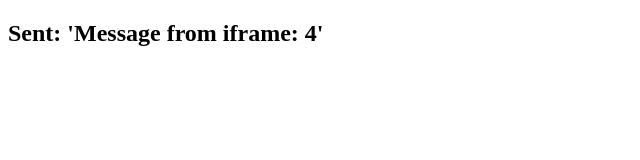
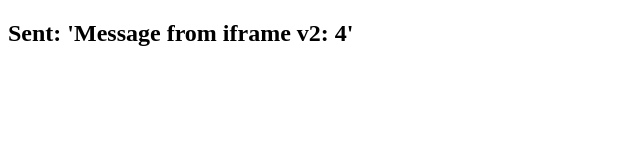
Before and after one commit to alik-p/iframe, an Angular app: page / in a window 1280 px wide. Shown: the top 160 px of the page, without its empty margins (0-640 px from the left). Built offline with nearby package versions, Linux system fonts and the light colour scheme.

Commit message:
release: prepare build to deploy to GitHub pages

```diff
--- a/src/app/app.component.ts
+++ b/src/app/app.component.ts
@@ -13,7 +13,7 @@ export class AppComponent implements OnInit {
 
   sent$: Observable<string> = interval(1000).pipe(
     map(time => {
-      const message = `Message from iframe: ${time}`
+      const message = `Message from iframe v2: ${time}`
       console.warn({parent: this.#parentWindow});
       this.#parentWindow.postMessage(message /*todo: targetOrigin*/);
       return message;
```
Also changed, not shown: 3 other files (tests, documents, lock files or other folders).
